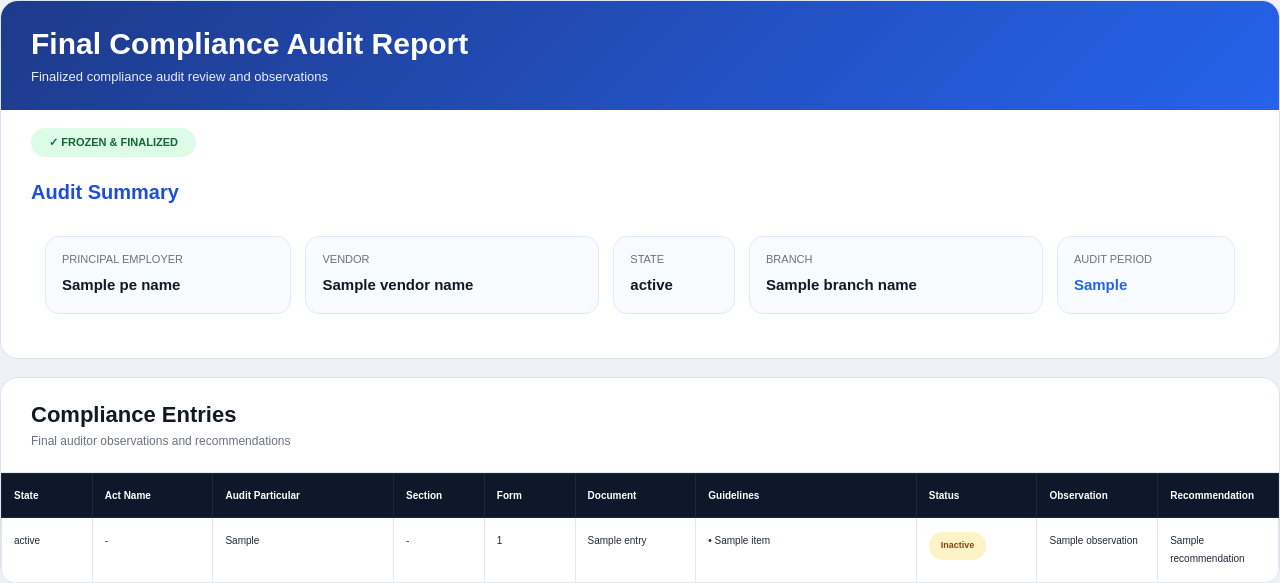
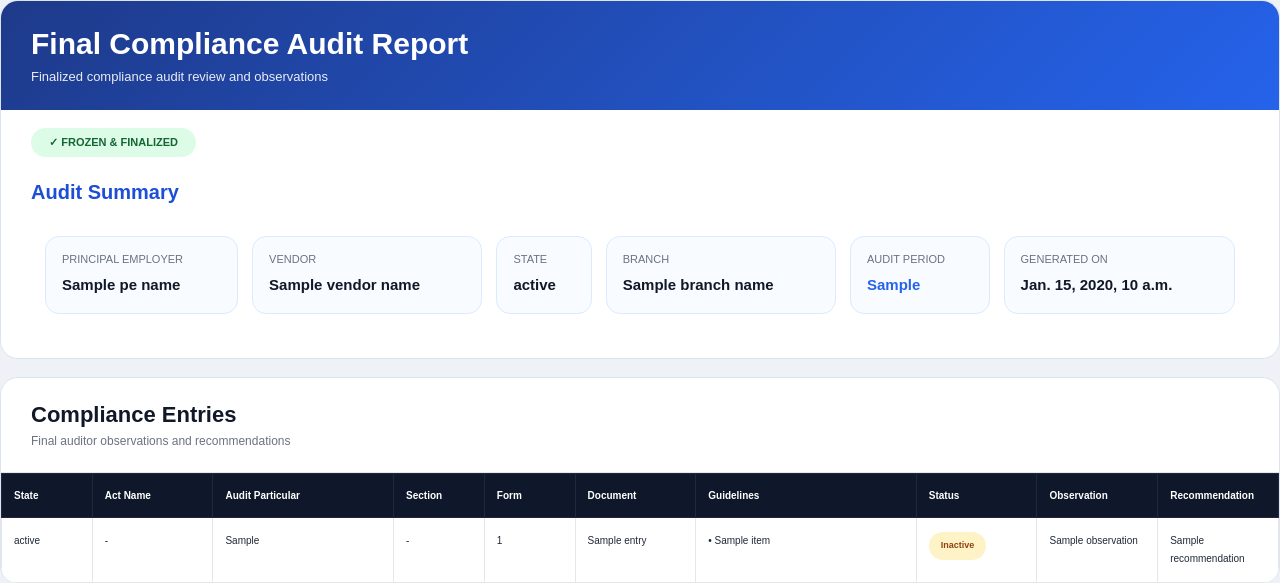
Before and after one commit to worldofMayur/HRcompliance, a Django app: template hr_compliance_backend/templates/auditor/final_audit_report.html in a window 1280 px wide. Shown: the top 583 px of the page. Run offline with Django 5.2, Linux system fonts and the light colour scheme; the template is opened without the code that fills it: most values are stand-ins (such as "Sample title", 1, 10 or a date in 2020).

Commit message:
Added timestamps

```diff
--- a/hr_compliance_backend/templates/auditor/final_audit_report.html
+++ b/hr_compliance_backend/templates/auditor/final_audit_report.html
@@ -333,6 +333,18 @@ tr{
 
                     </td>
 
+                    <td class="summary-item">
+
+                        <div class="label">
+                            Generated On
+                        </div>
+
+                        <div class="value">
+                            {{ generated_at }}
+                        </div>
+
+                    </td>
+
                 </tr>
 
             </table>
```
Also changed, not shown: hr_compliance_backend/master_apps/auditor/views.py (+4 -12 lines), hr_compliance_backend/templates/auditor/compliance_clearance_email.html (+18 -0 lines), hr_compliance_backend/templates/auditor/final_cc_certificate.html (+12 -0 lines).
